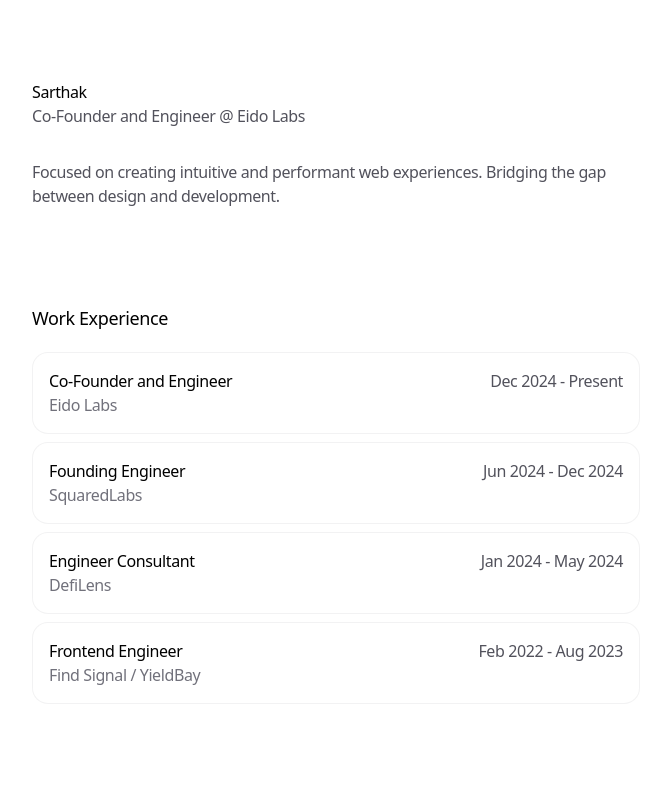
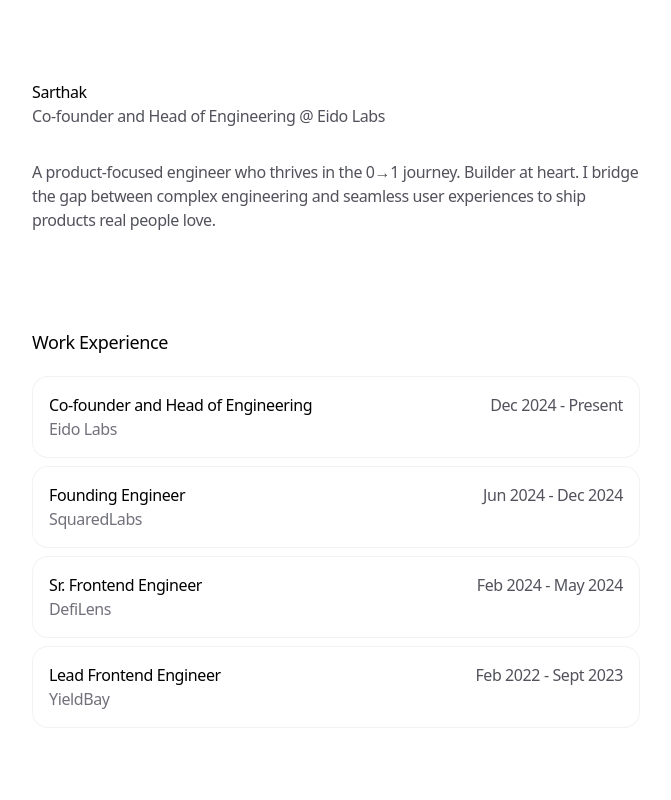
Before and after one commit to sarthakxv/sarthak.wtf, a Next.js app: page / in a window 1280 px wide. Shown: the top 800 px of the page, without its empty margins (304-975 px from the left). Built offline with nearby package versions, Linux system fonts and the light colour scheme.

Commit message:
updated work experience

```diff
--- a/app/data.ts
+++ b/app/data.ts
@@ -49,12 +49,12 @@ export const PROJECTS: Project[] = [
 export const WORK_EXPERIENCE: WorkExperience[] = [
   {
     company: 'Eido Labs',
-    title: 'Co-Founder and Engineer',
+    title: 'Co-founder and Head of Engineering',
     start: 'Dec 2024',
     end: 'Present',
     link: 'https://eidolabs.xyz',
     id: 'work1',
-    description: 'Building the future of decentralized applications with a focus on user experience and security.',
+    description: 'Led technical strategy as co-founder. Built two products from 0→1:\n• Eido App — Multi-agent AI system on Berachain for executing DeFi activities via natural language. Shipped beta in 2 months, acquired 3,000+ users, raised $500k, and sold out 1.5k NFT collection.\n• Pills.trade — Telegram bot for 24/7 RWA perpetual trading on Arbitrum & Solana. Designed novel DEX architecture with synthetic pricing oracles and liquidation mechanisms for round-the-clock trading.',
   },
   {
     company: 'SquaredLabs',
@@ -63,25 +63,25 @@ export const WORK_EXPERIENCE: WorkExperience[] = [
     end: 'Dec 2024',
     link: 'https://www.linkedin.com/company/squaredlabs/',
     id: 'work2',
-    description: 'Developed core infrastructure and frontend components for a high-performance trading platform.',
+    description: '• Laid down and built the modular frontend architecture of Genie DEX from scratch and built all core functionalities and interactions. Shipped the production to the Base Sepolia testnet.\n• Helped designing the internal SDK for core interactions with Indexer, The Graph, smart contracts, and Potentia Protocol infrastructure layer.',
   },
   {
     company: 'DefiLens',
-    title: 'Engineer Consultant',
-    start: 'Jan 2024',
+    title: 'Sr. Frontend Engineer',
+    start: 'Feb 2024',
     end: 'May 2024',
     link: '',
     id: 'work3',
-    description: 'Provided technical consultation and implemented key features for a DeFi analytics dashboard.',
+    description: '• Joined in the initial phase. Revamped code design patterns and implemented industry-standard UX for transaction flows and user onboarding.\n• Contributed to Product Strategy, Growth, and Community initiatives, increasing DAU to 500+.',
   },
   {
-    company: 'Find Signal / YieldBay',
-    title: 'Frontend Engineer',
+    company: 'YieldBay',
+    title: 'Lead Frontend Engineer',
     start: 'Feb 2022',
-    end: 'Aug 2023',
+    end: 'Sept 2023',
     link: 'https://www.findsignal.studio/',
     id: 'work4',
-    description: 'Built responsive and interactive user interfaces for various fintech clients using React and Next.js.',
+    description: '• Built maintainable frontend architecture for YieldBay, a DeFi Yield Aggregator on Polkadot.\n• Achieved 70% performance improvement through optimized React patterns, data fetching & caching strategies, and reduced bundle size.',
   },
 ]
 
@@ -111,8 +111,8 @@ export const SOCIAL_LINKS: SocialLink[] = [
 
 export const PERSONAL_INFO = {
   NAME: 'Sarthak',
-  TITLE: 'Co-Founder and Engineer @ Eido Labs',
-  DESCRIPTION: 'Focused on creating intuitive and performant web experiences. Bridging the gap between design and development.',
+  TITLE: 'Co-founder and Head of Engineering @ Eido Labs',
+  DESCRIPTION: 'A product-focused engineer who thrives in the 0→1 journey. Builder at heart. I bridge the gap between complex engineering and seamless user experiences to ship products real people love.',
   EMAIL: 'sarthakvdev@gmail.com',
   COMPANY_NAME: 'Eido Labs',
   COMPANY_LINK: 'https://eidolabs.xyz'
--- a/app/page.tsx
+++ b/app/page.tsx
@@ -104,10 +104,10 @@ export default function Personal() {
                     initial: { height: 0, opacity: 0, filter: 'blur(4px)' },
                     hover: { height: 'auto', opacity: 1, filter: 'blur(0px)' },
                   }}
-                  transition={{ type: 'spring', bounce: 0, duration: 0.6 }}
+                  transition={{ type: 'spring', bounce: 0, duration: 0.4 }}
                   className="overflow-hidden"
                 >
-                  <p className="pt-4 text-zinc-600 dark:text-zinc-400">
+                  <p className="pt-4 text-zinc-600 dark:text-zinc-400 whitespace-pre-line">
                     {job.description}
                   </p>
                 </motion.div>
```
